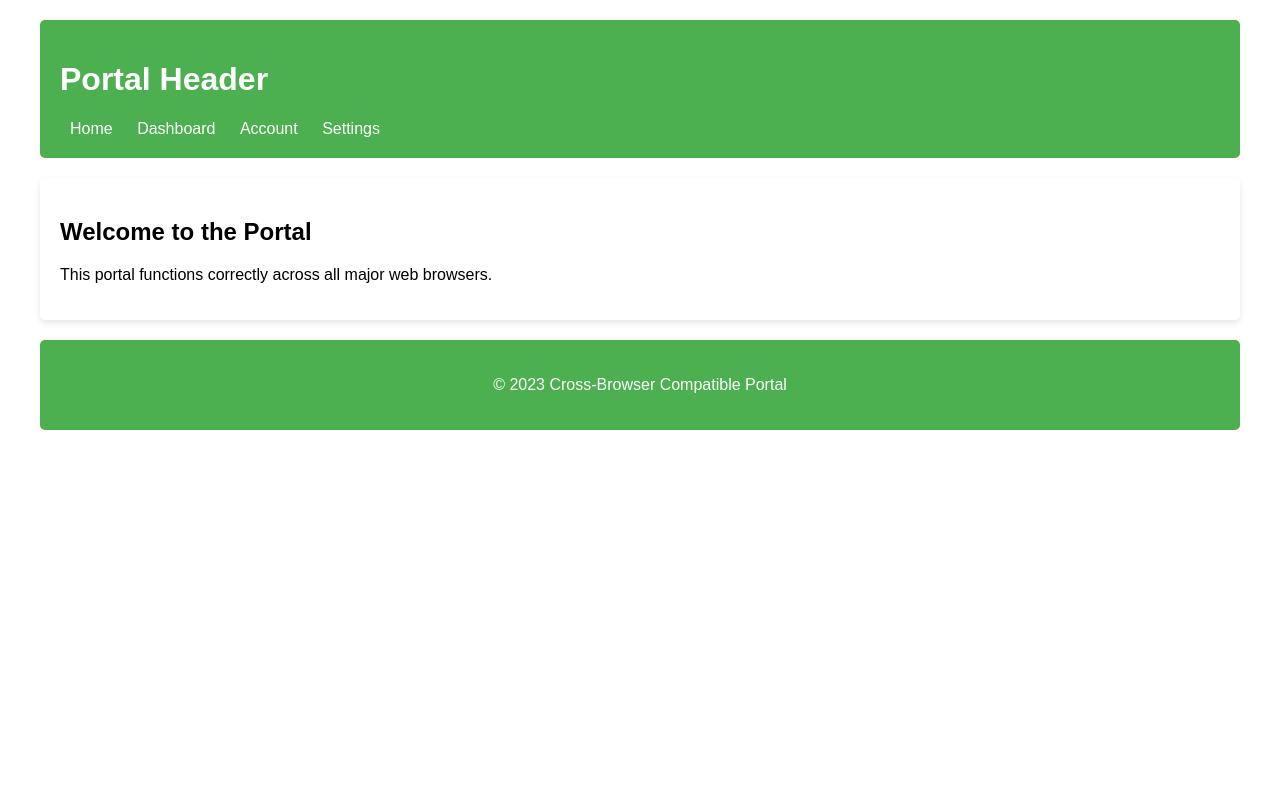
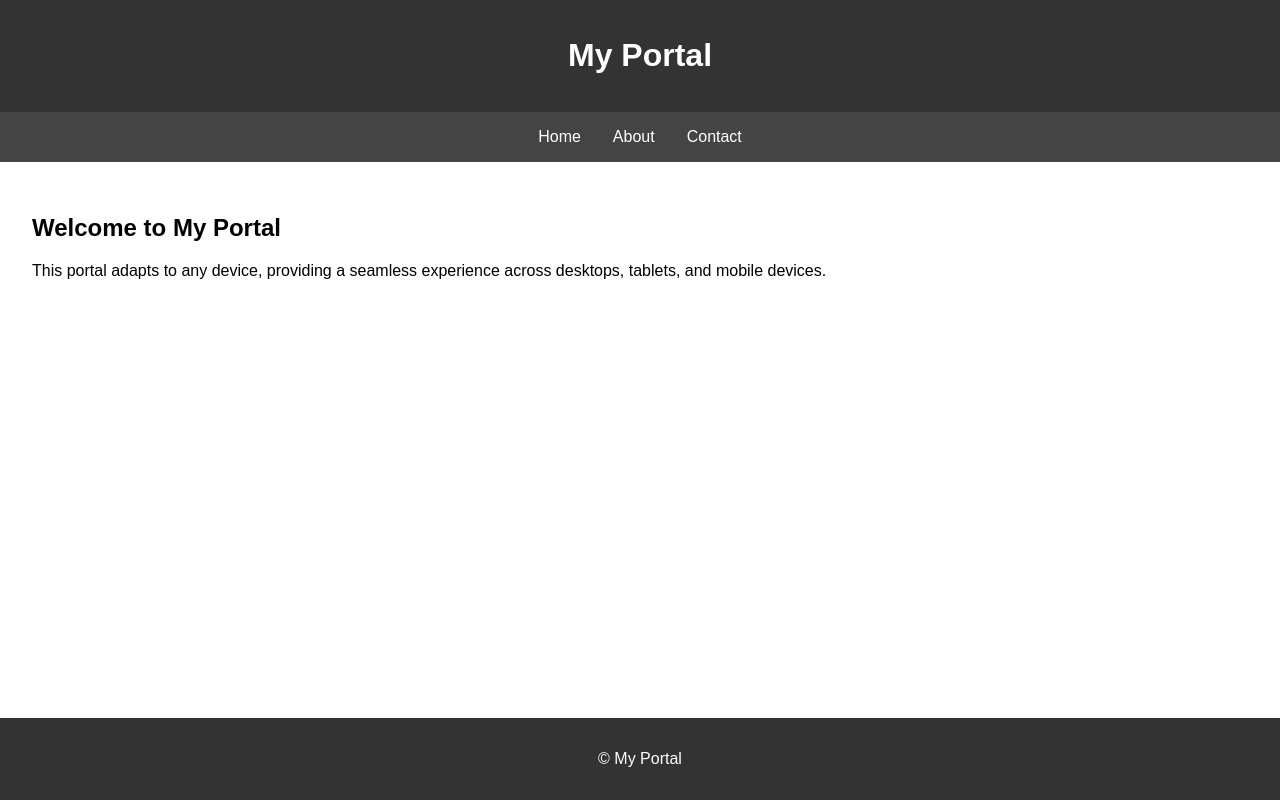
Before and after one commit to Pardhu-Guttula/BankingUsecase, a Python web app: template backend/templates/index.html in a window 1280 px wide. Run offline with Jinja, Linux system fonts and the light colour scheme; the template is opened without the code that fills it, so the values that code supplies are empty.

Commit message:
commited by n8n

```diff
--- a/backend/templates/index.html
+++ b/backend/templates/index.html
@@ -1,31 +1,12 @@
-<!-- Epic Title: Cross-Browser Compatibility -->
+<!-- Epic Title: Responsive Design -->
 
-<!DOCTYPE html>
-<html lang="en">
-<head>
-    <meta charset="UTF-8">
-    <meta name="viewport" content="width=device-width, initial-scale=1.0">
-    <title>Cross-Browser Compatible Portal</title>
-    <link rel="stylesheet" href="{{ url_for('static', filename='css/styles.css') }}">
-</head>
-<body>
-    <div class="container">
-        <header>
-            <h1>Portal Header</h1>
-            <nav>
-                <a href="#">Home</a>
-                <a href="#">Dashboard</a>
-                <a href="#">Account</a>
-                <a href="#">Settings</a>
-            </nav>
-        </header>
-        <main class="main-content">
-            <h2>Welcome to the Portal</h2>
-            <p>This portal functions correctly across all major web browsers.</p>
-        </main>
-        <footer>
-            <p>&copy; 2023 Cross-Browser Compatible Portal</p>
-        </footer>
-    </div>
-</body>
-</html>
+{% extends "base.html" %}
+
+{% block title %}
+Home - My Portal
+{% endblock %}
+
+{% block content %}
+<h2>Welcome to My Portal</h2>
+<p>This portal adapts to any device, providing a seamless experience across desktops, tablets, and mobile devices.</p>
+{% endblock %}
```
